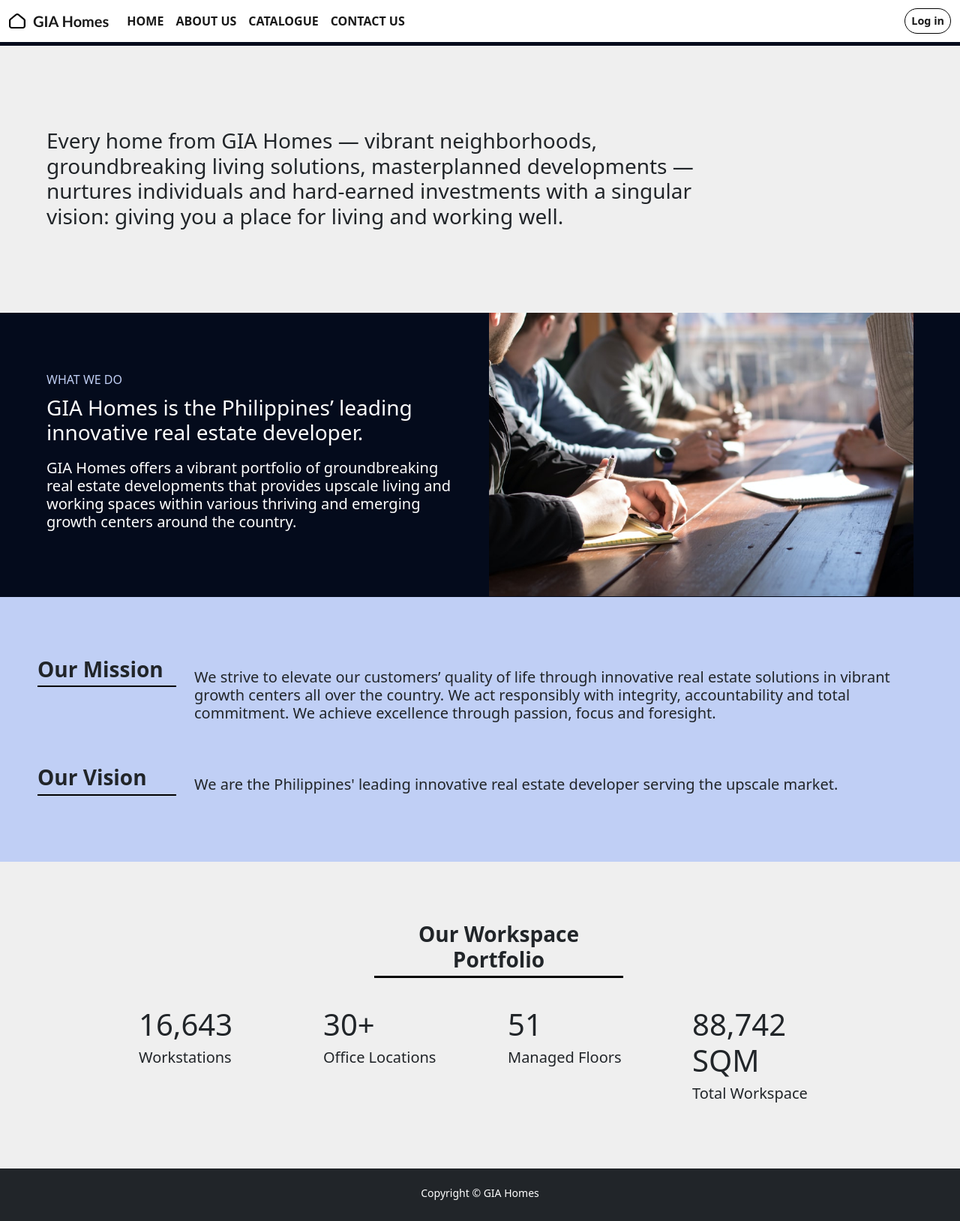
After one commit to fromabby/gia-web-app, a PHP site: page /aboutus.php in a window 1280 px wide. The commit adds this page. Shown: the whole page at 75% size. Run offline with PHP 8.4, Linux system fonts and the light colour scheme.

Commit message:
about us & some ui changes

```diff
--- /dev/null
+++ b/aboutus.php
@@ -0,0 +1,182 @@
+<?php
+    $title = "About Us";
+    require_once "./includes/header.php";
+?>
+<head>
+    <link href="./assets/css/home.css" rel="stylesheet">
+</head>
+
+
+<style>
+    .rectangle {
+    background-color: #040B1C;
+    height: 5px;
+    width: auto;
+    }
+
+    .firstSection {
+        background-color: #EFEFEF;
+        width: auto;
+        margin-bottom: -16px;
+        padding-bottom: 0px;
+    }
+
+
+    .firstText{
+        width: 80%;
+        text-align: left;
+        padding: 110px 10px 120px 50px;
+
+    }
+
+
+    .secondSection {
+        background-color: #040B1C;
+        color: white;
+        width: auto;
+    }
+
+    .secondSection h6{
+        padding: 80px 10px 2px 50px;
+        color: #c0cff5;
+    }
+
+    .secondSection h5{
+        padding: 0px 20px 80px 50px;
+    }
+
+    .secondSection h3{
+        padding: 0px 20px 10px 50px;
+    }
+
+    .secondSection img{
+        padding: 0px 50px 0px 0px;
+    }
+
+    .thirdSection {
+        background-color: #EFEFEF;
+        width: auto;
+        padding:80px 0px 80px 50px;
+    }
+
+    .thirdSection h4{
+        padding-top: 0px;
+    }
+
+    .thirdSection h3{
+        font-weight: bold;
+        text-align: center;
+        padding-bottom: 5px;
+        width: 27%;
+        border-bottom:3px solid #000;
+        margin-left: auto;
+        margin-right: auto;
+    }
+
+
+    .thirdSection h5{
+        padding-bottom: 0px;
+    }
+
+    .thirdSection h1{
+        padding-top: 30px;
+    }
+
+    .cent{
+        margin-left: auto;
+        margin-right: auto;
+        width: 80%;
+    }
+
+    .fourthSection {
+        background-color: #c0cff5;
+        width: auto;
+        padding:80px 0px 80px 50px;
+    }
+
+    .fourthSection h3{
+        font-weight: bold;
+        padding-bottom: 5px;
+
+
+        border-bottom:2px solid #000;
+    }
+
+    .fourthSection h5{
+        padding-top: 15px;
+        padding-right: 50px;
+    }
+
+
+
+
+</style>
+<div>
+<div class="rectangle"></div>
+<div class="container-fluid firstSection">
+ <h3 class="firstText">Every home from GIA Homes — vibrant neighborhoods, groundbreaking living solutions,
+     masterplanned developments — nurtures individuals and hard-earned investments with a
+     singular vision: giving you a place for living and working well.</h3>
+</div>
+<div class="container-fluid secondSection">
+    <div class="row align-items-start">
+        <div class="col">
+            <h6>WHAT WE DO</h6>
+            <h3>GIA Homes is the Philippines’ leading innovative real estate developer.</h3>
+            <h5>GIA Homes offers a vibrant portfolio of groundbreaking
+            real estate developments that provides upscale living and working spaces within
+            various thriving and emerging growth centers around the country.</h5>
+        </div>
+        <div class="col"><img class="img-fluid" src="db/images/company.jpg"></div>
+    </div>
+</div>
+<div class="container-fluid fourthSection">
+    <div class="row align-items-start">
+        <div class="col">
+        <h3>Our Mission</h3>
+        </br></br></br></br>
+        <h3>Our Vision</h3>
+        </div>
+        <div class="col-10">
+
+        <h5>We strive to elevate our customers’ quality of life through innovative real estate solutions
+                in vibrant growth centers all over the country. We act responsibly with integrity, accountability
+                and total commitment. We achieve excellence through passion, focus and foresight.</h5>
+                </br></br>
+
+            <h5>We are the Philippines' leading innovative real estate developer serving the upscale market.</h5>
+
+        </div>
+
+             </div>
+</div>
+<div class="container-fluid thirdSection">
+    <h3>Our Workspace Portfolio</h3>
+    <div class="row cent align-items-start">
+        <div class="col">
+            <h1>16,643</h1>
+            <h5>Workstations</h5>
+        </div>
+        <div class="col">
+            <h1>30+</h1>
+            <h5>Office Locations</h5>
+        </div>
+        <div class="col">
+
+            <h1>51</h1>
+            <h5>Managed Floors</h5>
+        </div>
+        <div class="col">
+        <h1>88,742 SQM</h1>
+            <h5>Total Workspace</h5p>
+        </div>
+    </div>
+</div>
+
+</div>
+
+
+<?php
+	require_once "./includes/footer.php";
+?>
+</div>
--- a/assets/css/home.css
+++ b/assets/css/home.css
@@ -80,10 +80,11 @@
     background-color: #040B1C;
     height: 5px;
     width: auto;
+
 }
 
 .rectangle2 {
-    background-color: #c8d8ff;
+    background-color: #c0cff5;
     height: 200px;
     width: 900px;
     z-index: -10;
--- a/includes/footer.php
+++ b/includes/footer.php
@@ -1,9 +1,21 @@
-<footer class="footer">
-    <div class="textFooter">
+<style>
+.footer {
+  position: sticky;
+  right: 0;
+  bottom:-100;
+  left: 0;
+}
+
+</style>
+
+
+
+<div class="footer">
+    <div class="textFooter ">
         <small>Copyright &copy; GIA Homes</small>
     </div>
-</footer>
-</div> <!-- /container -->
+</div>
+ <!-- /container -->
 
 
 <!-- Bootstrap core JavaScript
--- a/includes/header.php
+++ b/includes/header.php
@@ -69,6 +69,7 @@
 </head>
 
 <body>
+
     <nav class="navbar navbar-expand-lg navbar-light ">
         <div class="container-fluid">
             <img src="./db/images/logo.png" alt="" width="22" height="20" class="d-inline-block align-text-top" style="margin-right: 10px">
@@ -77,11 +78,16 @@
                 <span class="navbar-toggler-icon"></span>
             </button>
             <div class="collapse navbar-collapse" id="navbarSupportedContent">
+
                 <ul class="navbar-nav me-auto mb-2 mb-lg-0">
-                    <li class="nav-item"><a class="nav-link active" aria-current="page" href="index.php">Home</a></li>
-                    <li class="nav-item"><a class="nav-link active" aria-current="page" href="catalogue.php">Catalogue</a></li>
-                    <li class="nav-item"><a class="nav-link active" aria-current="page" href="contactus.php">Contact Us</a></li>
+
+                    <li class="nav-item"><a class="nav-link active" aria-current="page" href="index.php">HOME</a></li>
+                    <li class="nav-item"><a class="nav-link active" aria-current="page" href="aboutus.php">ABOUT US</a></li>
+                    <li class="nav-item"><a class="nav-link active" aria-current="page" href="catalogue.php">CATALOGUE</a></li>
+                    <li class="nav-item"><a class="nav-link active" aria-current="page" href="contactus.php">CONTACT US</a></li>
+                    </center>
                 </ul>
+
                 <?php
                 session_start();
                 if (isset($_SESSION['email'])) {
```
Also changed, not shown: db/images/company.jpg (added), index.php (line endings or trailing spaces).
